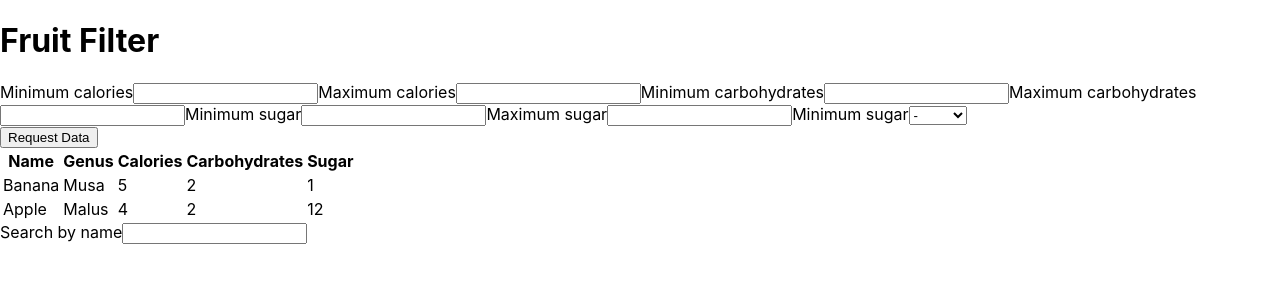
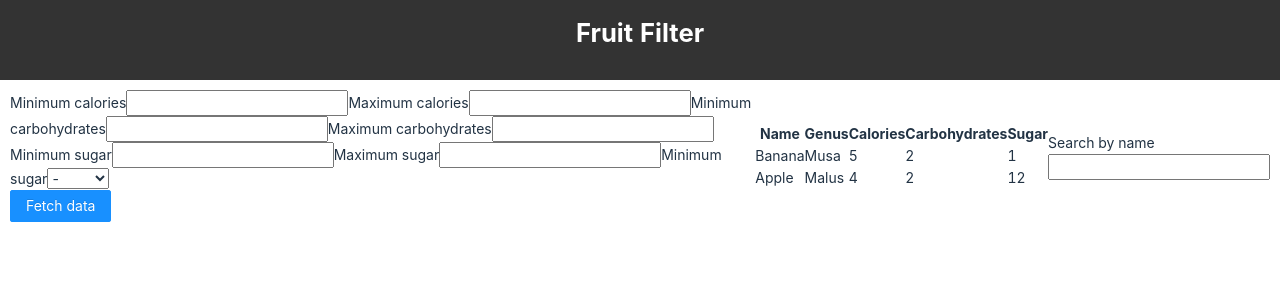
Before and after one commit to japickering/frontend-technical-test, a React (Create React App) app: page / in a window 1280 px wide. Shown: the top 300 px of the page. Built offline with nearby package versions, Linux system fonts and the light colour scheme.

Commit message:
base setup for ant and fetchData mock

```diff
--- a/package.json
+++ b/package.json
@@ -10,6 +10,7 @@
     "@types/node": "^16.11.25",
     "@types/react": "^17.0.39",
     "@types/react-dom": "^17.0.11",
+    "antd": "^4.21.6",
     "react": "^17.0.2",
     "react-dom": "^17.0.2",
     "react-scripts": "5.0.0",
--- a/src/app/App.tsx
+++ b/src/App.tsx
@@ -1,22 +1,21 @@
 import React from 'react';
-import '../styles/App.css';
+import 'antd/dist/antd.css';
+import './styles/App.css';
 import FruitTable from './components/FruitTable';
 import FilterForm from './components/FilterForm';
 import DynamicSearch from './components/DynamicSearch';
 
 function App() {
   return (
-    <div>
-      <header>
-        <h1>
-          Fruit Filter
-        </h1>
+    <div className='wrapper'>
+      <header className='header'>
+         <h1>Fruit Filter</h1>
       </header>
-      <body>
+      <main>
         <FilterForm />
         <FruitTable />
         <DynamicSearch />
-      </body>
+      </main>
     </div>
   );
 }
--- a/src/app/components/FilterForm.tsx
+++ /dev/null
@@ -1,37 +0,0 @@
-const FilterForm = () => (
-	<div>
-		<div>
-			<span>
-				<label htmlFor="calories-min">Minimum calories</label>
-				<input name="calories-min" id="calories-min" />
-				<label htmlFor="calories-max">Maximum calories</label>
-				<input name="calories-max" id="calories-max" />
-			</span>
-			<span>
-				<label htmlFor="carbs-min">Minimum carbohydrates</label>
-				<input name="carbs-min" id="carbs-min" />
-				<label htmlFor="carbs-max">Maximum carbohydrates</label>
-				<input name="carbs-max" id="carbs-max" />
-			</span>
-			<span>
-				<label htmlFor="sugar-min">Minimum sugar</label>
-				<input name="sugar-min" id="sugar-min" />
-				<label htmlFor="sugar-max">Maximum sugar</label>
-				<input name="sugar-max" id="sugar-max" />
-			</span>
-			<span>
-				<label htmlFor="family">Minimum sugar</label>
-				<select name="family" id="family">
-					<option>-</option>
-					<option>Malus</option>
-					<option>Musa</option>
-				</select>
-			</span>
-		</div>
-		<div>
-			<button>Request Data</button>
-		</div>
-	</div>
-);
-
-export default FilterForm;
--- a/src/app/components/FruitTable.tsx
+++ /dev/null
@@ -1,27 +0,0 @@
-const FruitTable = () => (
-	<table className="fruit-table">
-		<tr>
-			<th>Name</th>
-			<th>Genus</th>
-			<th>Calories</th>
-			<th>Carbohydrates</th>
-			<th>Sugar</th>
-		</tr>
-		<tr>
-			<td>Banana</td>
-			<td>Musa</td>
-			<td>5</td>
-			<td>2</td>
-			<td>1</td>
-		</tr>
-		<tr>
-			<td>Apple</td>
-			<td>Malus</td>
-			<td>4</td>
-			<td>2</td>
-			<td>12</td>
-		</tr>
-	</table>
-);
-
-export default FruitTable;
--- /dev/null
+++ b/src/components/FilterForm.tsx
@@ -0,0 +1,49 @@
+import React from 'react';
+import { Button } from 'antd';
+import { searchQuery } from '../libs/search';
+
+const FilterForm = () => {
+  return (
+    <div>
+      <div>
+        <span>
+          <label htmlFor='calories-min'>Minimum calories</label>
+          <input name='calories-min' id='calories-min' />
+          <label htmlFor='calories-max'>Maximum calories</label>
+          <input name='calories-max' id='calories-max' />
+        </span>
+        <span>
+          <label htmlFor='carbs-min'>Minimum carbohydrates</label>
+          <input name='carbs-min' id='carbs-min' />
+          <label htmlFor='carbs-max'>Maximum carbohydrates</label>
+          <input name='carbs-max' id='carbs-max' />
+        </span>
+        <span>
+          <label htmlFor='sugar-min'>Minimum sugar</label>
+          <input name='sugar-min' id='sugar-min' />
+          <label htmlFor='sugar-max'>Maximum sugar</label>
+          <input name='sugar-max' id='sugar-max' />
+        </span>
+        <span>
+          <label htmlFor='family'>Minimum sugar</label>
+          <select name='family' id='family'>
+            <option>-</option>
+            <option>Malus</option>
+            <option>Musa</option>
+          </select>
+        </span>
+      </div>
+      <div>
+        <Button
+          type='primary'
+          onClick={() => {
+            searchQuery('mango');
+          }}>
+          Fetch data
+        </Button>
+      </div>
+    </div>
+  );
+};
+
+export default FilterForm;
--- /dev/null
+++ b/src/components/FruitTable.tsx
@@ -0,0 +1,31 @@
+const FruitTable = () => (
+	<table className="fruit-table">
+      <thead>
+         <tr>
+            <th>Name</th>
+            <th>Genus</th>
+            <th>Calories</th>
+            <th>Carbohydrates</th>
+            <th>Sugar</th>
+         </tr>
+      </thead>
+      <tbody>
+         <tr>
+            <td>Banana</td>
+            <td>Musa</td>
+            <td>5</td>
+            <td>2</td>
+            <td>1</td>
+         </tr>
+         <tr>
+            <td>Apple</td>
+            <td>Malus</td>
+            <td>4</td>
+            <td>2</td>
+            <td>12</td>
+         </tr>
+      </tbody>
+	</table>
+);
+
+export default FruitTable;
--- a/src/index.tsx
+++ b/src/index.tsx
@@ -1,7 +1,7 @@
 import React from 'react';
 import ReactDOM from 'react-dom';
 import './styles/index.css';
-import App from './app/App';
+import App from './App';
 
 ReactDOM.render(
   <React.StrictMode>
--- /dev/null
+++ b/src/libs/search.ts
@@ -0,0 +1,13 @@
+export const searchQuery = (query: string) => {
+   // TODO: CORS headers
+  fetch(`https://www.fruityvice.com/api/fruit/${query}`)
+    .then((response) => {
+      return response.json;
+    })
+    .then((data) => {
+      console.log('data: ', data);
+    })
+    .catch((err) => {
+      console.log(err);
+    });
+};
--- a/src/styles/App.css
+++ b/src/styles/App.css
@@ -1,3 +1,69 @@
-.fruit-table {
-  display: block;
+:root {
+  --black: #000;
+  --white: #fff;
+  --dark: #333;
+  --midgrey: #555;
+  --disabled: #aaa;
+  --lightgrey: #c1c1c1;
+  --mercury: #e1e1e1;
+  --chrome: #e9e9e9;
+  --green: green;
+  --lightgreen: lightgreen;
 }
+
+.header {
+  display: flex;
+  position: relative;
+  min-height: 10vh;
+  flex-direction: column;
+  align-items: center;
+  justify-content: center;
+  background-color: var(--dark);
+  color: var(--white);
+}
+
+.header h1 {
+   color: var(--white);
+   font-size: 1.6rem;
+   font-weight: bold;
+   text-align: center;
+}
+
+main {
+  margin: 10px;
+  display: flex;
+  flex-direction: row;
+  align-items: center;
+  justify-content: center;
+  background-color: #fff;
+  color: #234;
+  overflow-x: hidden;
+}
+
+.btn {
+  display: inline-block;
+  margin: 0;
+  padding: 8px;
+  background-color: var(--chrome);
+  color: #333;
+  border: 1px solid var(--dark);
+  border-radius: 0.25rem;
+  cursor: pointer;
+}
+
+.btn:hover,
+.btn:focus {
+   background-color: var(--green);
+   color: var(--white);
+}
+
+.split {
+  margin: 10px;
+  width: 50%;
+  min-height: 90vh;
+  text-align: left;
+}
+
+.hidden {
+  visibility: hidden;
+}
--- a/src/styles/index.css
+++ b/src/styles/index.css
@@ -1,8 +1,15 @@
+* {
+  box-sizing: border-box;
+  margin: 0;
+  padding: 0;
+}
+
 body {
   margin: 0;
   font-family: -apple-system, BlinkMacSystemFont, 'Segoe UI', 'Roboto', 'Oxygen',
     'Ubuntu', 'Cantarell', 'Fira Sans', 'Droid Sans', 'Helvetica Neue',
     sans-serif;
+    font-size: 16px;
   -webkit-font-smoothing: antialiased;
   -moz-osx-font-smoothing: grayscale;
 }
```
Also changed, not shown: public/manifest.json, src/components/DynamicSearch.tsx (renamed from src/app/components/DynamicSearch.tsx), 1 other file (tests, documents, lock files or other folders).
